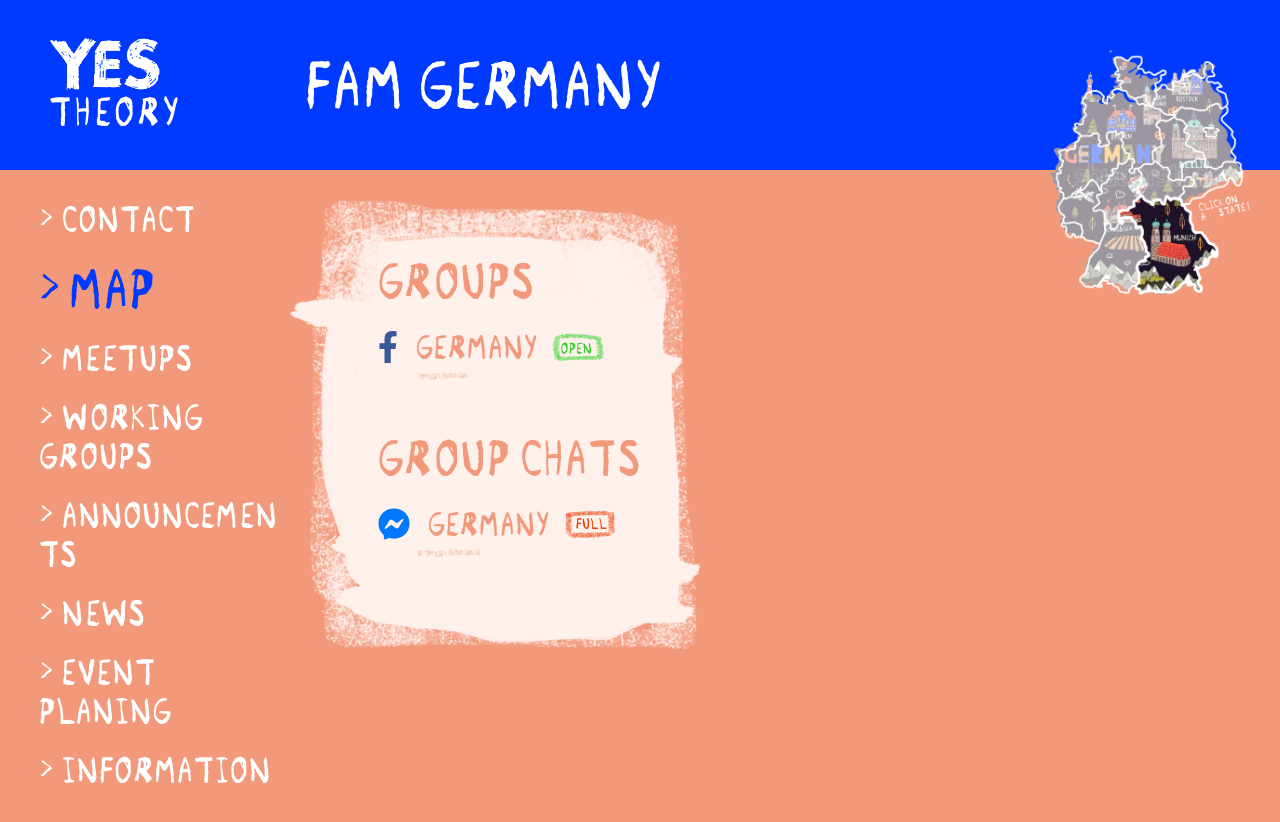
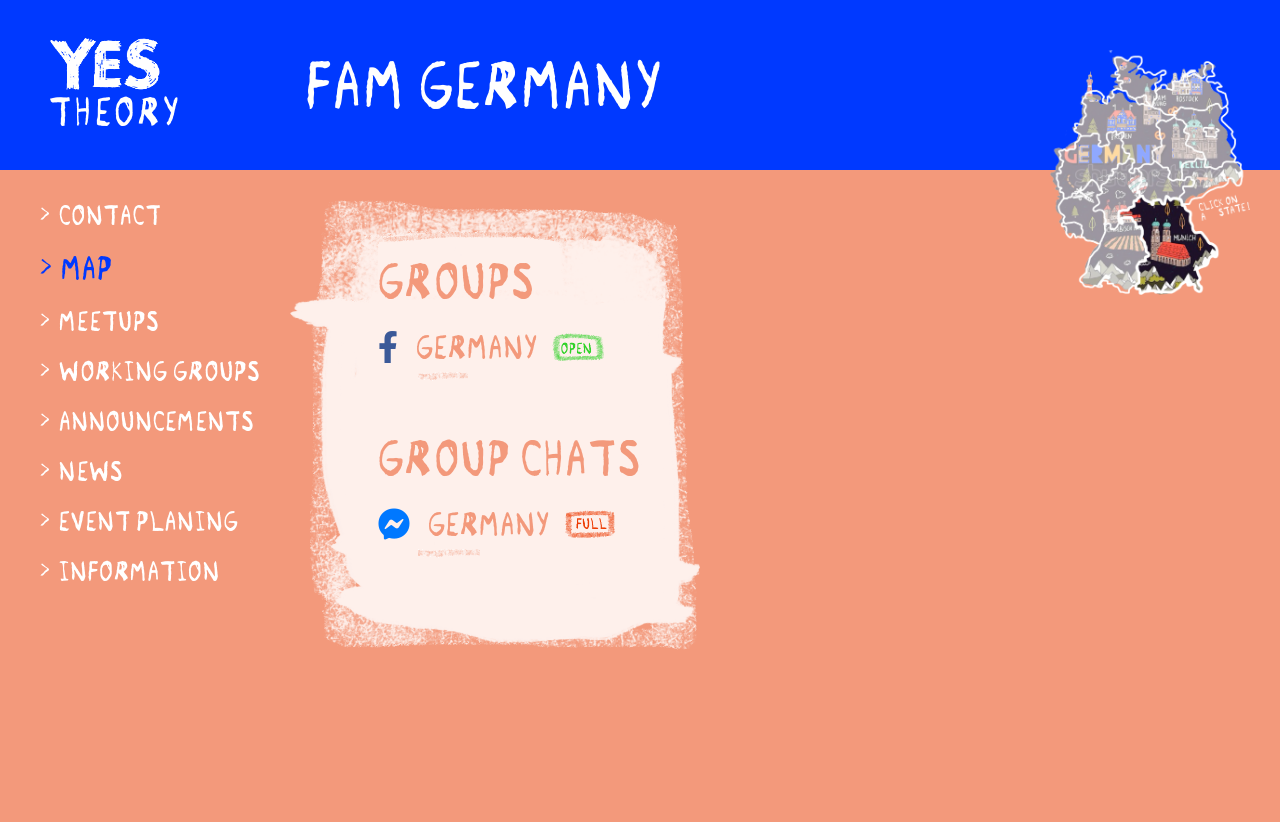
Before and after one commit to Yes-Theory/yes-theory.github.io, a Jekyll site: the page built from preview.md, in a window 1280 px wide. Shown: the top 822 px of the page. Built offline with Jekyll 4.4.1, drawn with Linux system fonts in a browser that asks for light colours; nearby versions of some CDN libraries.

Commit message:
nav font size changes

```diff
--- a/assets/css/preview.scss
+++ b/assets/css/preview.scss
@@ -121,11 +121,11 @@
             font-size: 20px;
             padding: 0 0 20px 0;
             @media (min-width: 992px) {
-                font-size: 26px;
+                font-size: 20px;
                 padding: 0 0 20px 0;
             }
             @media (min-width: 1920px) {
-                font-size: 33px;
+                font-size: 22px;
                 padding: 0 0 30px 0;
             }
             &:before{
@@ -140,10 +140,10 @@
                 width: auto;
                 color: $mainColor;
                 @media (min-width: 992px) {
-                    font-size: 40px;
+                    font-size: 24px;
                 }
                 @media (min-width: 1920px) {
-                    font-size: 50px;
+                    font-size: 26px;
                 }
                 &:before{
                     color: $mainColor;
```
